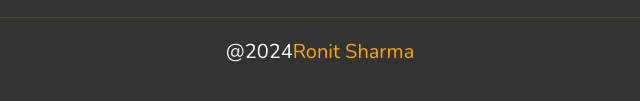
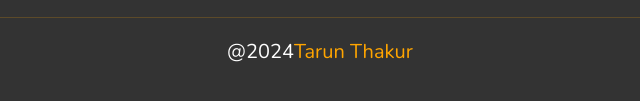
Before and after one commit to tarunthakur285/JMDTOUR-Travel, a website: page index.html in a window 1280 px wide. Shown: the part 6458-6559 px from the top of the page, 320-960 px from the left. Drawn offline with nearby package versions, Linux system fonts and the light colour scheme.

Commit message:
Update index.html

```diff
--- a/index.html
+++ b/index.html
@@ -530,7 +530,7 @@
           <a href="#">twitter</a>
            </div>
   </div>
-  <div class="credit">@2024<span>Ronit Sharma</span></div>
+  <div class="credit">@2024<span>Tarun Thakur</span></div>
 </section>
  <script src="script.js"></script>
 </body>
```
